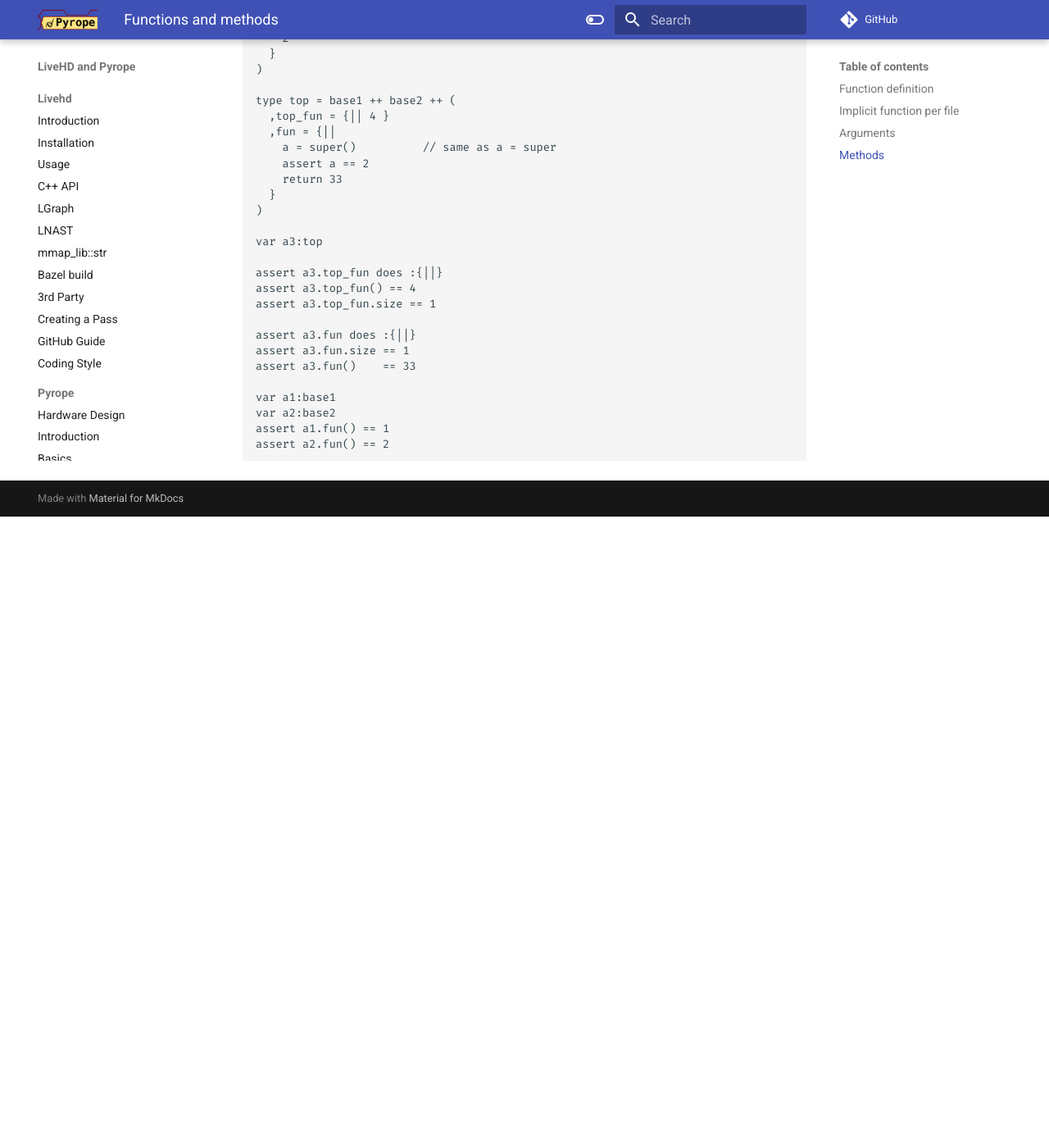
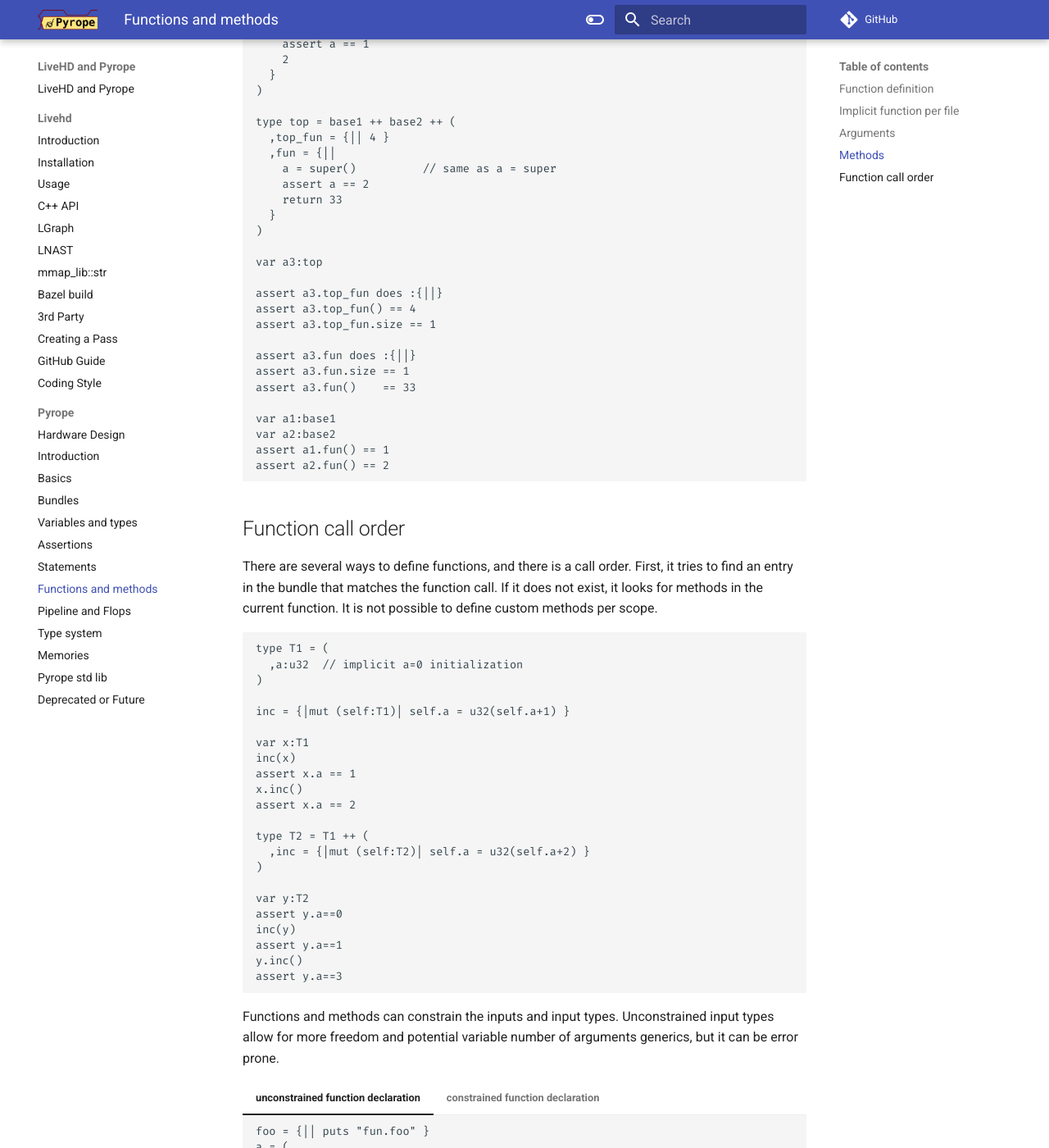
Before and after one commit to masc-ucsc/docs, an MkDocs documentation site: the page built from docs/pyrope/06-functions.md, in a window 1280 px wide and 1400 px high, scrolled down 4821 px. Shown: the whole window at 82% size. Built offline with MkDocs 1.6.1 and Material for MkDocs 9.7.7, drawn with Linux system fonts in a browser that asks for light colours; comment, search, counter and statistics services are not loaded; before the commit the page ends 5451 px from its top, so only the background shows below that; some of the changed text lies outside the part shown.

Commit message:
pass over several topics

````diff
--- a/docs/pyrope/06-functions.md
+++ b/docs/pyrope/06-functions.md
@@ -107,7 +107,7 @@
 
 * Calls uses the Uniform Function Call Syntax (UFCS). `(a,b).f(x,y) == f((a,b),x,y)`
 * Pipe |> concatenated inputs: `(a,b) |> f(x,y) == f(x,y,a,b)`
-* No parenthesis after newline or a variable assignment: `a = f(x,y)` is the same as `a = f x,y`
+* Function calls with arguments do not need parenthesis after newline or a variable assignment: `a = f(x,y)` is the same as `a = f x,y`
 
 Pyrope uses a uniform function call syntax (UFCS) like other languages like Nim
 or D but it can be different from the order in other languages. Notice the
@@ -151,9 +151,10 @@
 
 
 To make the code more consistent with existing languages Pyrope has the `self`
-keyword that corresponds to the first entry in the input bundle or the first
-element of the output bundle when the method is declared with the `mut`
-keyword.
+keyword. Any function can declare the first input as `self` variable. In methods,
+the first argument is implicit, but it is possible to explicitly set it too. It
+corresponds to the first entry in the input bundle or the first element of the
+output bundle when the method is declared with the `mut` keyword.
 
 ```
 var a_1 = (
@@ -249,3 +250,107 @@
 assert a1.fun() == 1
 assert a2.fun() == 2
 ```
+
+## Function call order
+
+
+There are several ways to define functions, and there is a call order. First,
+it tries to find an entry in the bundle that matches the function call. If it
+does not exist, it looks for methods in the current function. It is not
+possible to define custom methods per scope.
+
+
+```
+type T1 = (
+  ,a:u32  // implicit a=0 initialization
+)
+
+inc = {|mut (self:T1)| self.a = u32(self.a+1) }
+
+var x:T1
+inc(x)
+assert x.a == 1
+x.inc()
+assert x.a == 2
+
+type T2 = T1 ++ (
+  ,inc = {|mut (self:T2)| self.a = u32(self.a+2) }
+)
+
+var y:T2
+assert y.a==0
+inc(y)
+assert y.a==1
+y.inc()
+assert y.a==3
+```
+
+
+Functions and methods can constrain the inputs and input types.
+Unconstrained input types allow for more freedom and potential
+variable number of arguments generics, but it can be error prone.
+
+=== "unconstrained function declaration"
+    ```
+    foo = {|| puts "fun.foo" }
+    a = (
+      ,foo = {||
+         bar = {|| puts "bar" }
+         puts "mem.foo"
+         return bar=bar
+      )
+    )
+    b = 3
+
+    puts "start"
+    b.foo     // compile error: parenthesis needed
+    b.foo()   // prints "fun.foo"
+    a.foo     // compile error: parenthesis needed (no arguments passed)
+    a.foo()   // prints "mem.foo"
+    a.foo 3   // prints "mem.foo", arg passed (but not used by foo)
+    a.foo(3)  // prints "mem.foo", arg passed (but not used by foo)
+    x = a.foo // Nothing printed, just lambda in x
+    y = x()   // prints "foo"
+    y()       // prints "bar"
+    z = y     // nothing printed
+
+    a.foo.bar()   // prints "bar", passes a.foo as argument to bar
+    a.foo().bar() // prints "mem.foo" (foo gets a) and then "bar" (has no input)
+
+    b.foo().bar() // compile error, no bar method
+    foo()         // prints "fun.foo"
+    b.foo()       // prints "fun.foo"
+    ```
+
+=== "constrained function declaration"
+
+    ```
+    foo = {|(self)| puts "fun.foo" }  // explicit self
+    a = (
+      ,foo = {|()|                    // implicit self
+         bar = {|()| puts "bar" }
+         puts "mem.foo"
+         return bar=bar
+      )
+    )
+    b = 3
+
+    puts "start"
+    b.foo     // compile error: parenthesis needed
+    b.foo()   // prints "fun.foo"
+    a.foo     // compile error: parenthesis needed (no arguments passed)
+    a.foo()   // prints "mem.foo"
+    a.foo 3   // compile error
+    a.foo(3)  // compile error
+    x = a.foo // Nothing printed, just lambda in x
+    y = x()   // prints "foo"
+    y()       // prints "bar"
+    z = y     // nothing printed
+
+    a.foo.bar()   // compile error
+    a.foo().bar() // prints "mem.foo" and then "bar"
+
+    b.foo().bar() // compile error, no bar method
+    foo()         // compile error
+    b.foo()       // prints "fun.foo"
+    ```
````
Also changed, not shown: docs/pyrope/03-bundle.md (+4 -7 lines), docs/pyrope/07-typesystem.md (+72 -2 lines).
